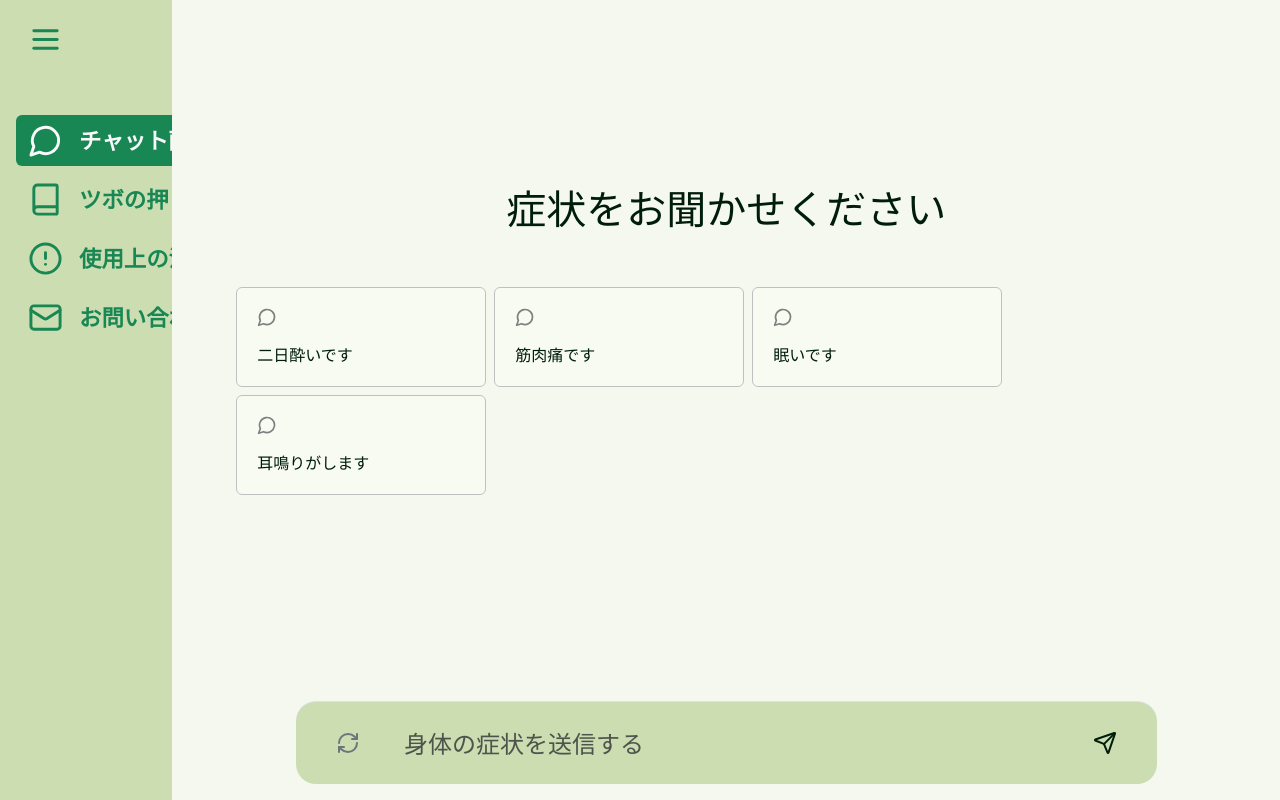
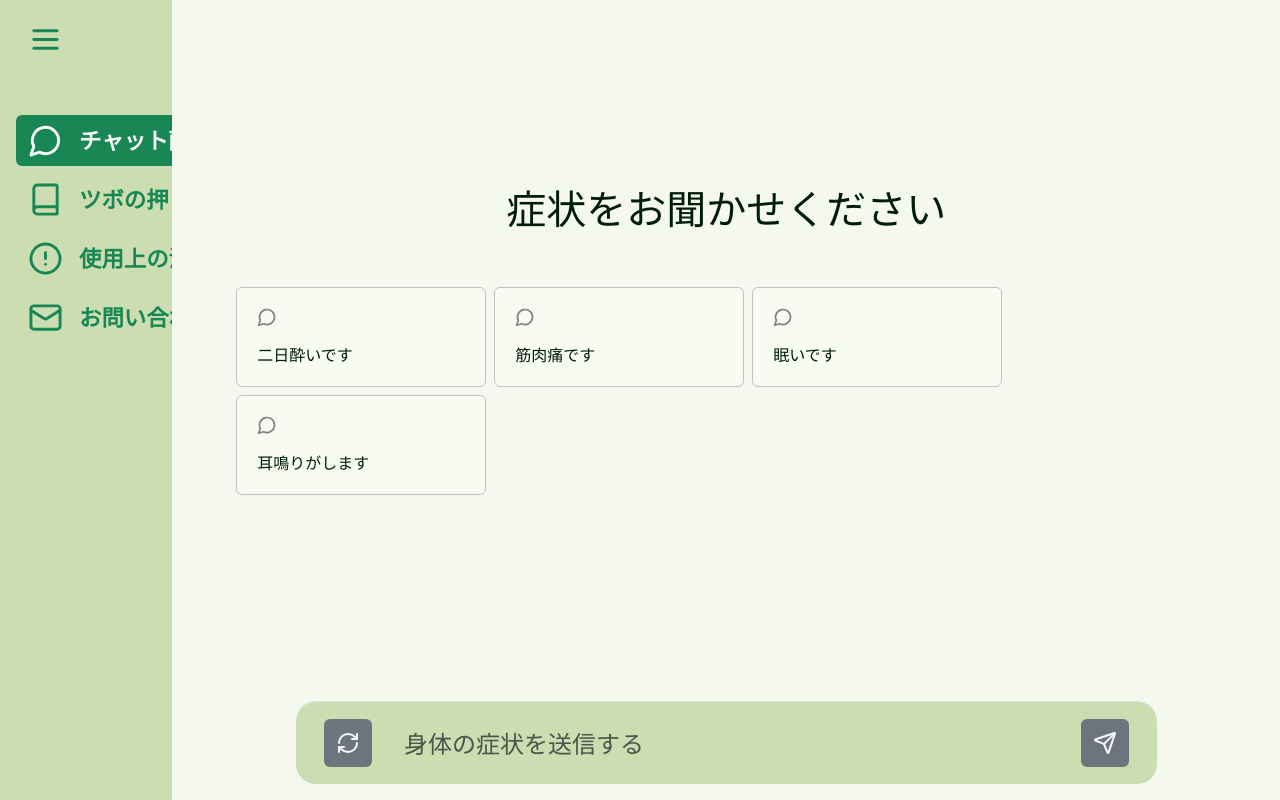
Before and after one commit to minminseo/Tsubo-frontend, a React (Create React App) app: page / in a window 1280 px wide. Built offline with nearby package versions, Linux system fonts and the light colour scheme; the HTML template or start-up script is replaced by a standard one.

Commit message:
ボタンの色とか、ホバー時の色とか修正

```diff
--- a/src/components/Chat.tsx
+++ b/src/components/Chat.tsx
@@ -137,7 +137,7 @@ const Chat = () => {
                             <div className="d-flex  align-items-center container">
                                 {/* リセットボタン */}
                                 <button
-                                    className="btn btn-outline-secondary d-flex justify-content-start align-items-center border-0 animated-element2"
+                                    className={`btn d-flex justify-content-start align-items-center border-0 animated-element2 ${messages.length === 0 ? 'bg-secondary text-light' : 'bg-success text-light'}`}
                                     style={{ height: '3rem', width: '3rem', flexShrink: 0 }}
                                     disabled={messages.length === 0} // 配列messagesが空の時はリセットボタンを無効化
                                     onClick={() => setShowResetModal(true)} // ここでshowResetModalをtrueにすることでResetChat.tsxでdisplayにblockを適用し、モーダルウィンドウを表示
@@ -169,8 +169,8 @@ const Chat = () => {
 
                                 {/* 送信ボタン */}
                                 <button
-                                    className="btn d-flex justify-content-end align-items-center border-0 animated-element2"
-                                    style={{ height: '3rem', width: '3rem', flexShrink: 0, backgroundColor: '#cbddb1', color: '#001d0b' }}
+                                    className={`btn d-flex justify-content-end align-items-center border-0 animated-element2 ${input.trim() ? 'bg-success text-light' : 'bg-secondary text-light'}`}
+                                    style={{ height: '3rem', width: '3rem', flexShrink: 0 }}
                                     onClick={() => handleSend(input)}
                                     disabled={!input.trim()} // 入力フォームが空の時は送信ボタンを無効化
                                 >
--- a/src/styles.css
+++ b/src/styles.css
@@ -82,3 +82,8 @@
     display: inline-block;
     animation: expandFromCenter3 1s ease-out forwards;
 }
+
+.btn.bg-success:hover {
+     /* ここをホバー時に明るくしたい色に変更 */
+    filter: brightness(1.2); /* 少し明るくするためにbrightnessフィルターを適用 */
+}
```
